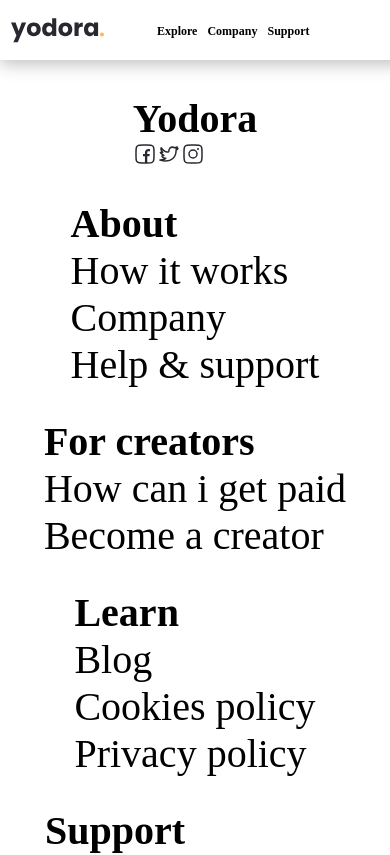
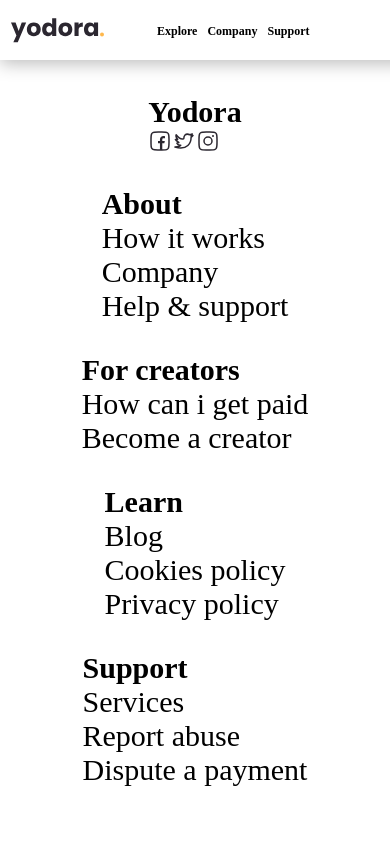
Before and after one commit to rajarammanikanta/Yadora-react-app, a React (Create React App) app: page /support in a window 390 px wide. Shown: the top 855 px of the page. Built offline with nearby package versions, Linux system fonts and the light colour scheme.

Commit message:
First Commmit

```diff
--- a/src/components/Footer/index.css
+++ b/src/components/Footer/index.css
@@ -37,9 +37,7 @@
         font-size: 20px;
 
     }
-    h1,p{
-        font-size: 40px;
-    }
+
 
 }
 
@@ -59,3 +57,10 @@
   margin-top: 80px;
   font-size: 22px;
 }
+
+
+@media screen and (max-width: 576px){
+    .head{
+        font-size: 30px;
+    }
+}
--- a/src/components/Footer/index.js
+++ b/src/components/Footer/index.js
@@ -7,7 +7,7 @@ const Footer = () => (
         <div className="overall-footer">
             <div className="Footer-container">
                 <div  className="below-cards">
-                    <h1>Yodora</h1>
+                    <h1 className="head">Yodora</h1>
                     <div>
                         <svg xmlns="http://www.w3.org/2000/svg" width="24" height="24" viewBox="0 0 24 24" fill="none">
                             <path d="M3 10.2V14.1875C3 16.8181 3 18.1334 3.59458 19.0984C3.92224 19.6301 4.36988 20.0778 4.90164 20.4054C5.86658 21 7.18189 21 9.8125 21H13.8C16.7998 21 18.2997 21 19.3511 20.2361C19.6907 19.9893 19.9893 19.6907 20.2361 19.3511C21 18.2997 21 16.7998 21 13.8V10.2C21 7.20021 21 5.70032 20.2361 4.64886C19.9893 4.30928 19.6907 4.01065 19.3511 3.76393C18.2997 3 16.7998 3 13.8 3H10.2C7.20021 3 5.70032 3 4.64886 3.76393C4.30928 4.01065 4.01065 4.30928 3.76393 4.64886C3 5.70032 3 7.20021 3 10.2Z" stroke="#2B2730" stroke-width="1.5" />
@@ -24,35 +24,35 @@ const Footer = () => (
                     </div>
                 </div>
                 <div className="below-cards">
-                    <h1>About</h1>
+                    <h1 className="head">About</h1>
                     <div>
-                        <p>How it works</p>
-                        <p>Company</p>
-                        <p>Help & support</p>
+                        <p className="head">How it works</p>
+                        <p className="head">Company</p>
+                        <p className="head">Help & support</p>
                     </div>
                 </div>
                 <div  className="below-cards">
-                    <h1>For creators</h1>
+                    <h1 className="head">For creators</h1>
                     <div>
-                        <p>How can i get paid</p>
-                        <p>Become a creator</p>
+                        <p className="head">How can i get paid</p>
+                        <p className="head">Become a creator</p>
 
                     </div>
                 </div>
                 <div  className="below-cards">
-                    <h1>Learn</h1>
+                    <h1 className="head">Learn</h1>
                     <div>
-                        <p>Blog</p>
-                        <p>Cookies policy</p>
-                        <p>Privacy policy</p>
+                        <p className="head">Blog</p>
+                        <p className="head">Cookies policy</p>
+                        <p className="head">Privacy policy</p>
                     </div>
                 </div>
                 <div  className="below-cards">
-                    <h1>Support</h1>
+                    <h1 className="head">Support</h1>
                     <div>
-                        <p>Services</p>
-                        <p>Report abuse</p>
-                        <p>
+                        <p className="head">Services</p>
+                        <p className="head">Report abuse</p>
+                        <p className="head">
                             Dispute a payment
                         </p>
                     </div>
--- a/src/components/Home/index.css
+++ b/src/components/Home/index.css
@@ -167,13 +167,13 @@
     }
     span{
         color:#FFB84C;
-        font-size:42px
+        font-size:30px
     }
 
     .learn-heading{
         color: #2B2730;
     font-family: Poppins;
-    font-size: 42px;
+    font-size: 30px;
     font-style: normal;
     font-weight: 700;
     line-height: 80px;
```
